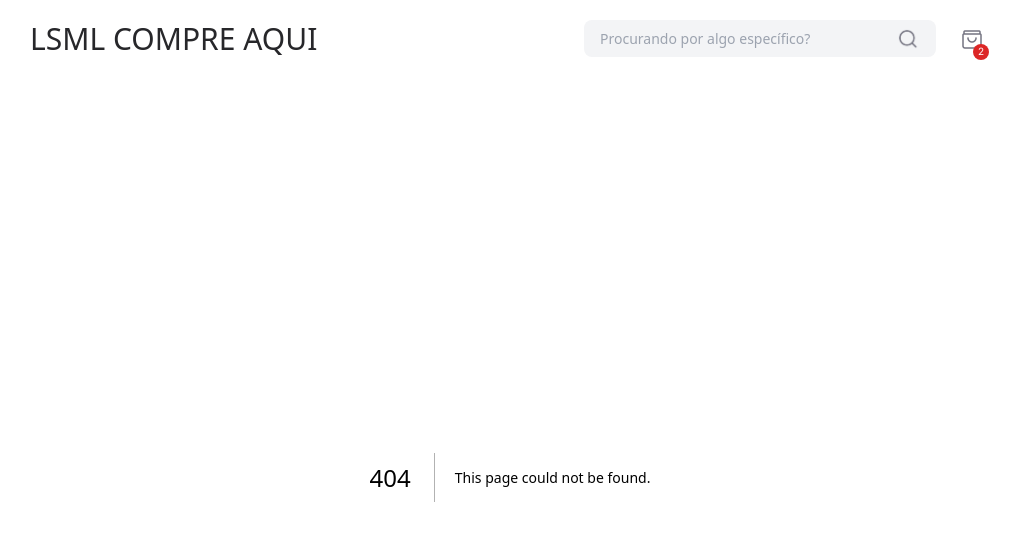
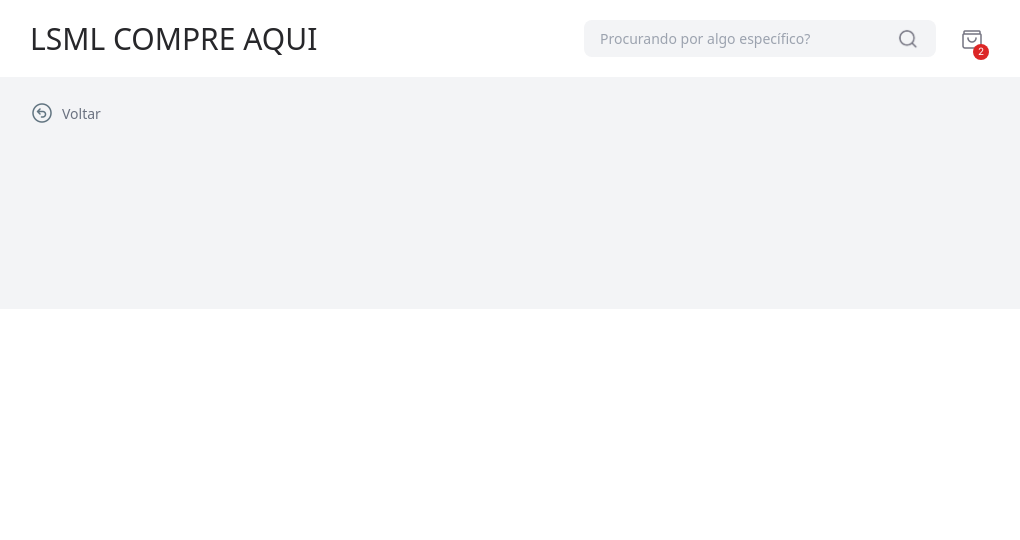
Before and after one commit to Lourenso-sofecia/ls-cappucino-web, a Next.js app: page /details in a window 1280 px wide. Before the commit this address had no page. Shown: the top 540 px of the page, without its empty margins (130-1150 px from the left). Built offline with nearby package versions, Linux system fonts and the light colour scheme.

Commit message:
feat: header details components created

```diff
--- /dev/null
+++ b/src/app/details/page.tsx
@@ -0,0 +1,12 @@
+import { Header } from "@/components/headerDetails";
+
+export default function Details() {
+
+  return (
+    <main className="flex flex-col bg-gray-100 px-4 lg:px-10 xl:px-[160px]  pb-[160px]">
+      <Header />
+
+
+    </main>
+  );
+}
--- /dev/null
+++ b/src/components/headerDetails/index.tsx
@@ -0,0 +1,20 @@
+import Image from "next/image";
+
+import goback from "@/assets/goback.png";
+import Link from "next/link";
+
+export function Header(){
+
+    return (
+        <Link href={"/"} className="flex items-center py-6 gap-2 ">
+            <Image
+              className=" cursor-pointer"
+              src={goback}
+              alt={"goback img"}
+              width={24}
+              height={24}
+            />
+            <p className="text-gray-500 text-sm font-medium font-sans leading-[21px]">Voltar</p>
+        </Link>
+    )
+}
```
Also changed, not shown: src/assets/goback.png (added).
